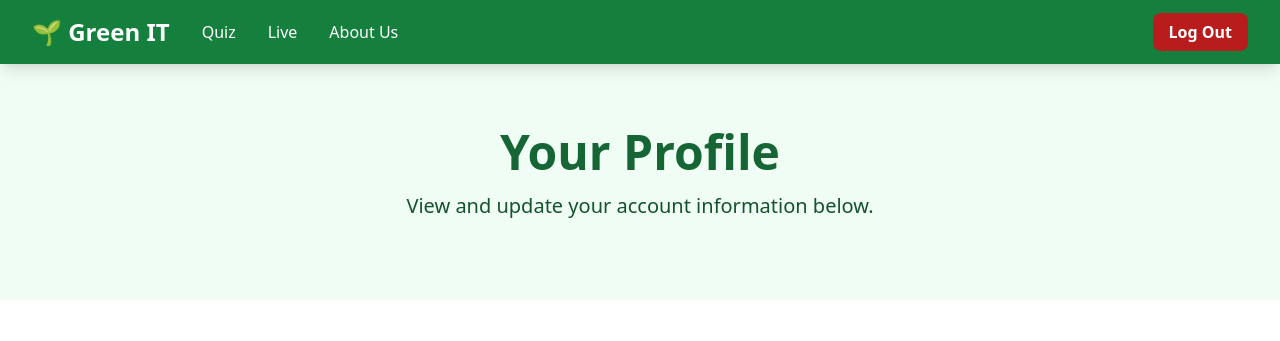
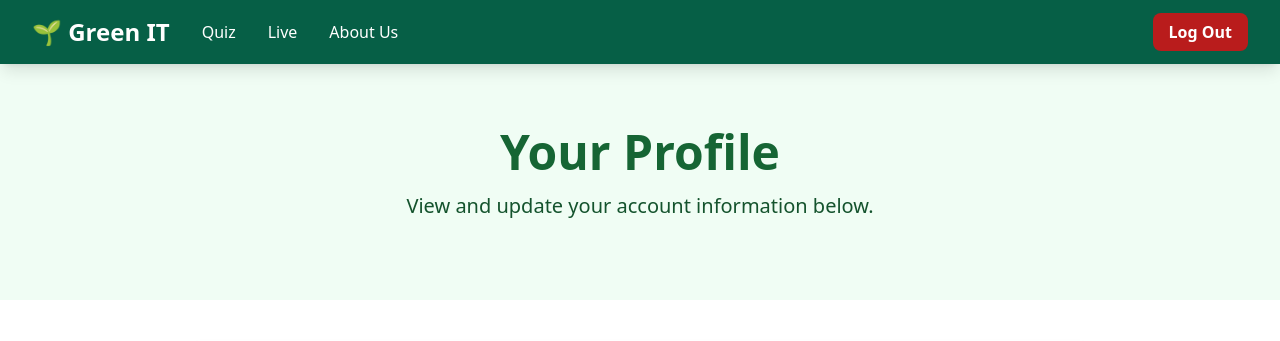
Before and after one commit to Lutow/Web_Project_GreenIT, a Flask app: template templates/profile.html in a window 1280 px wide. Shown: the top 341 px of the page. Run offline with Flask 3, Linux system fonts and the light colour scheme; the template is opened without the code that fills it, so the values that code supplies are empty; some libraries are stand-ins or nearby versions.

Commit message:
Update profile.html

```diff
--- a/templates/profile.html
+++ b/templates/profile.html
@@ -9,14 +9,14 @@
 <body class="bg-white text-gray-800 font-sans">
 
   <!-- Navbar -->
-  <nav class="bg-green-700 text-white fixed w-full z-50 shadow-lg">
+  <nav class="bg-emerald-800 text-white fixed w-full z-50 shadow-lg">
     <div class="max-w-7xl mx-auto px-4 sm:px-6 lg:px-8">
       <div class="flex justify-between h-16 items-center">
         <div class="flex items-center space-x-8">
           <a href="/" class="text-2xl font-bold">🌱 Green IT</a>
-          <a href="/quiz" class="hover:text-green-200">Quiz</a>
-          <a href="/chart" class="hover:text-green-200">Live</a>
-          <a href="/about" class="hover:text-green-200">About Us</a>
+          <a href="/quiz">Quiz</a>
+          <a href="/chart">Live</a>
+          <a href="/about">About Us</a>
         </div>
         <div>
           <a href="/logout" class="bg-red-700 text-white px-4 py-2 rounded-lg hover:bg-red-800 font-semibold transition">Log Out</a>
```
